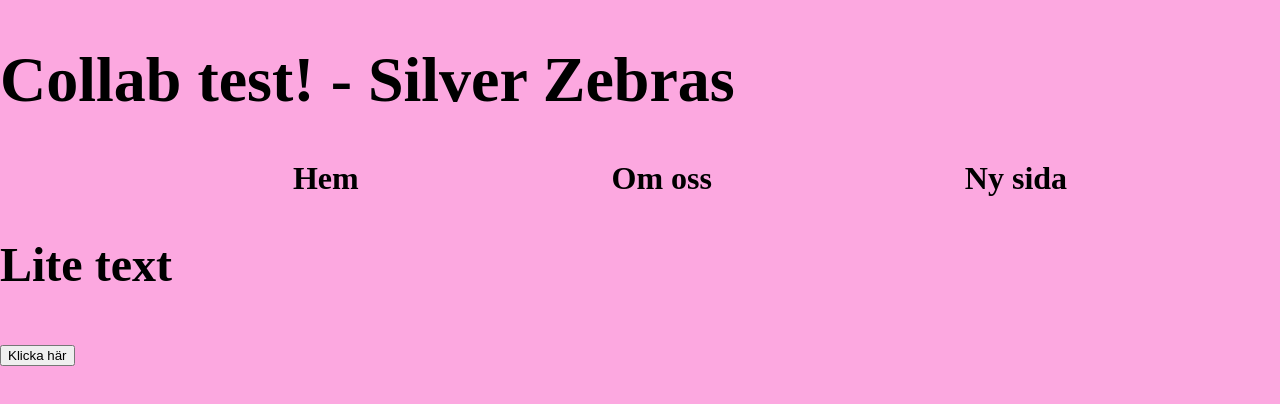
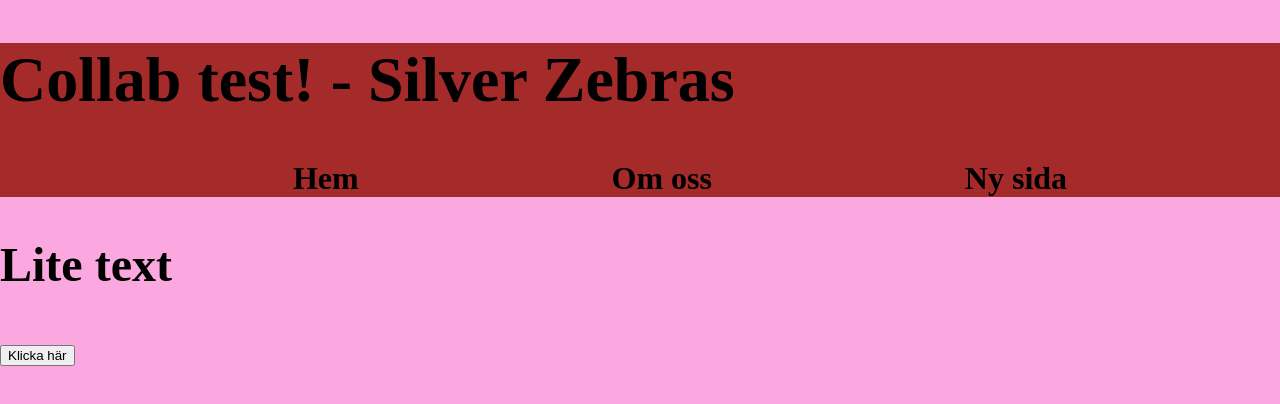
Before and after one commit to Jaerker/collab-test, a plain HTML site: page index.html in a window 1280 px wide. Shown: the top 404 px of the page. Drawn offline with Linux system fonts and the light colour scheme.

Commit message:
changed header color

```diff
--- a/src/css/style.css
+++ b/src/css/style.css
@@ -16,3 +16,7 @@ a{
     color: black;
     font-weight:800;
 }
+
+header{
+    background-color:brown
+}
```
